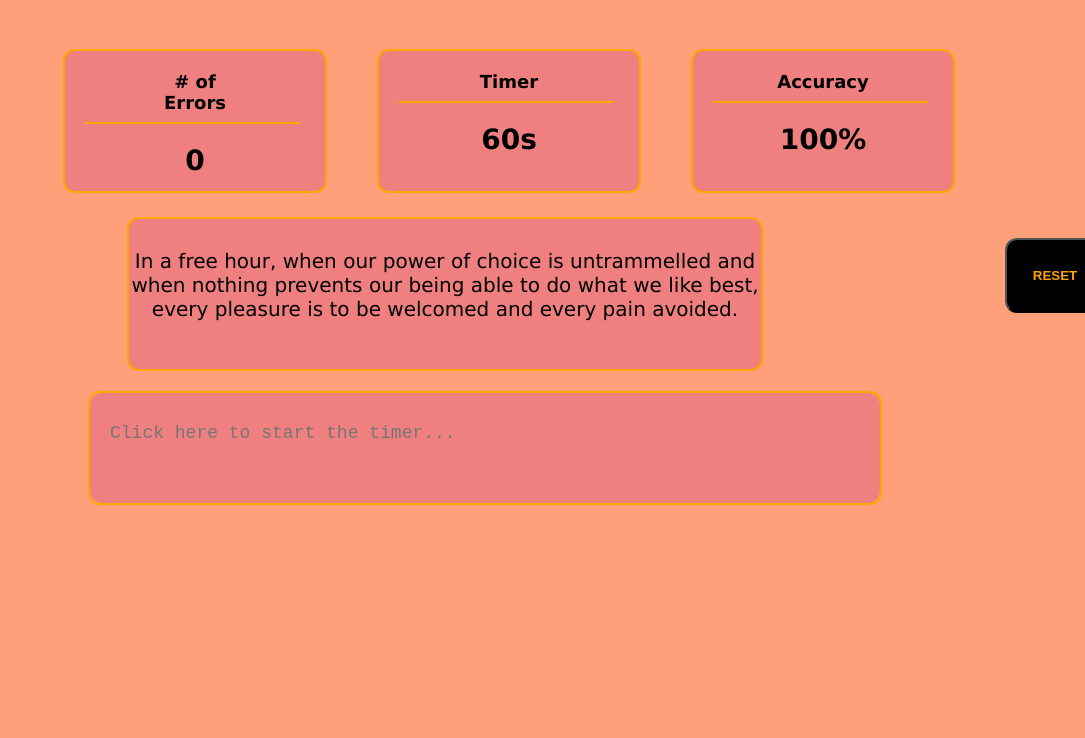
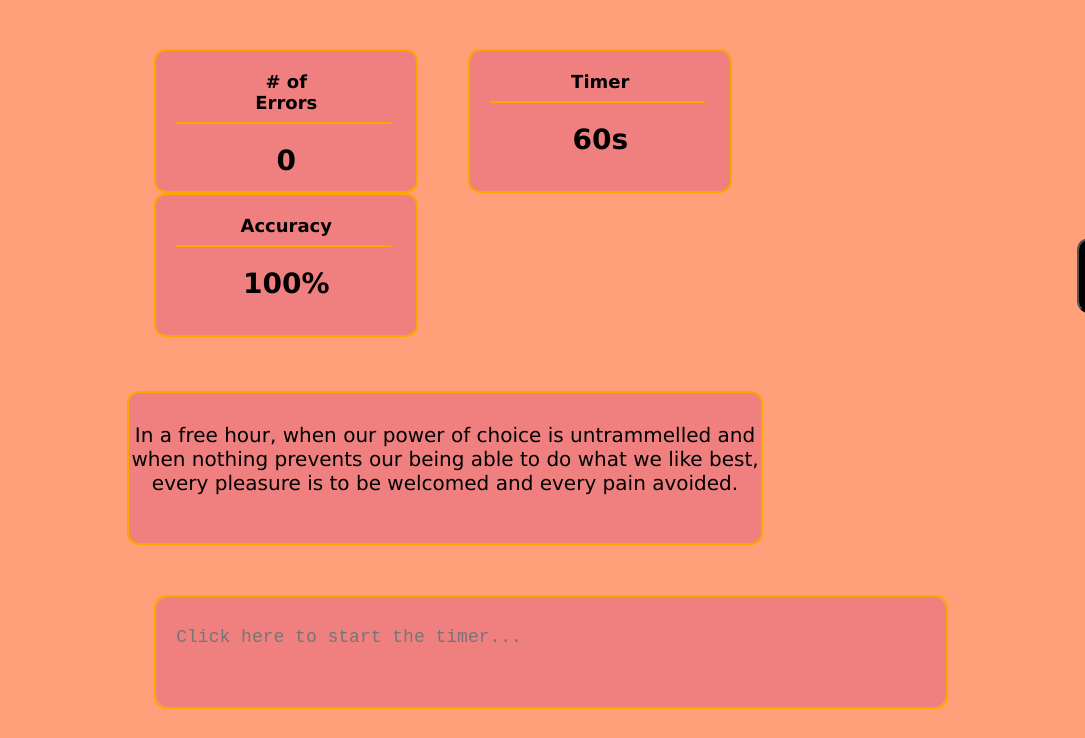
Before and after one commit to bfunky86/WordsPerMinute, a plain HTML site: page index.html in a window 1280 px wide. Shown: the part 62-800 px from the top of the page, without its empty margins (195-1280 px from the left). Drawn offline with nearby package versions, Linux system fonts and the light colour scheme.

Commit message:
changed css

```diff
--- a/css/index.css
+++ b/css/index.css
@@ -11,7 +11,7 @@ body h1 {
     display: inline-block;
     text-align: center;
     margin-top: 30px;
-    margin-left: 250px;
+    margin-left: 27%;
     font-size: 18px;
     font-weight: bold;
 }
@@ -63,7 +63,7 @@ body h1 {
 }
 
 .promptBox {
-    margin-top: 20px;
+    margin-top: 50px;
     text-align: center;
     width: 50%;
     font-size: 20px;
@@ -78,8 +78,8 @@ body h1 {
 }
 
 .input {
-    margin-top: 20px;
-    margin-left: 275px;
+    margin-top: 50px;
+    margin-left: 27%;
     border: 2px solid orange;
     border-radius: 12px;
     width: 790px;
```
